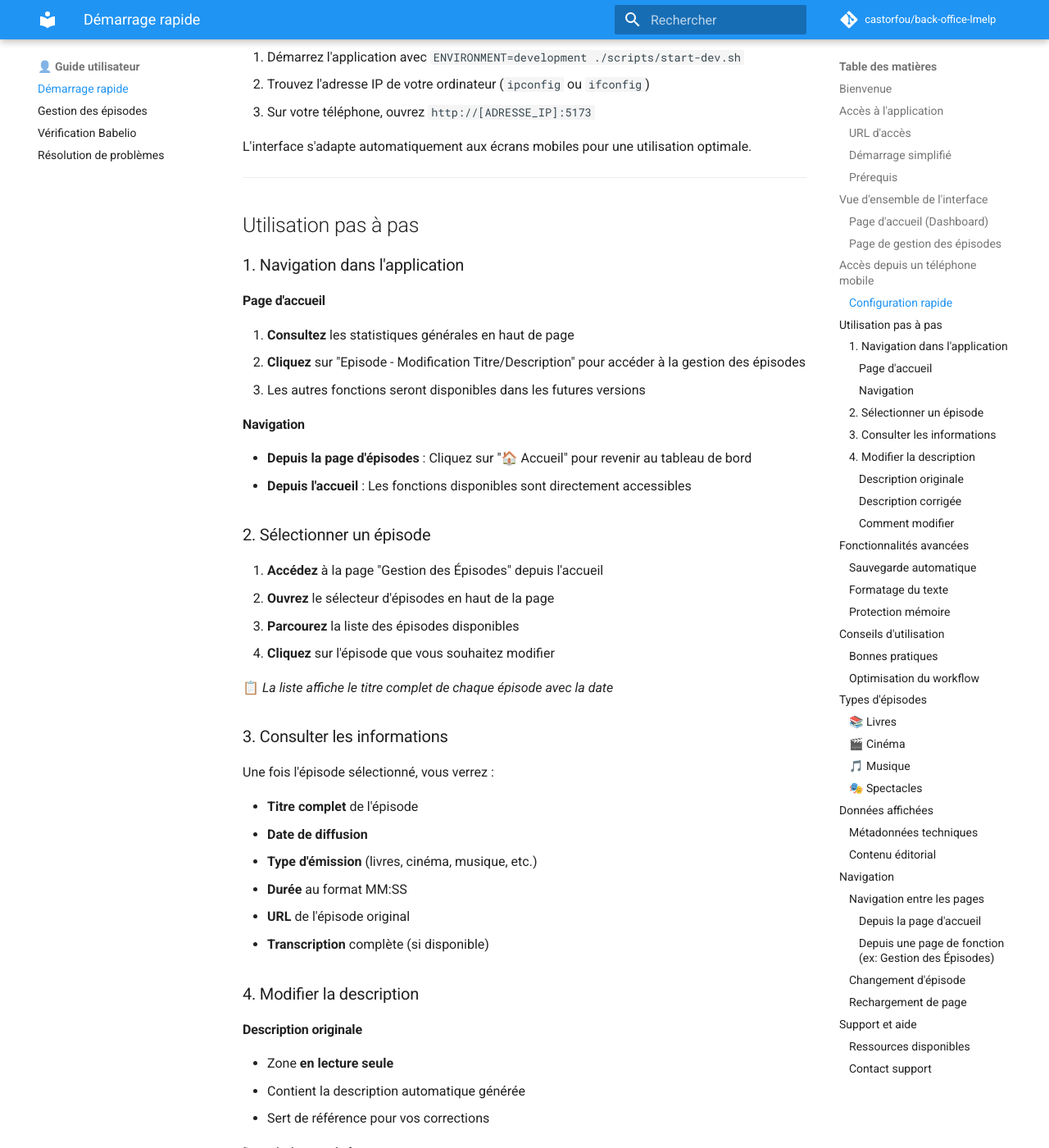
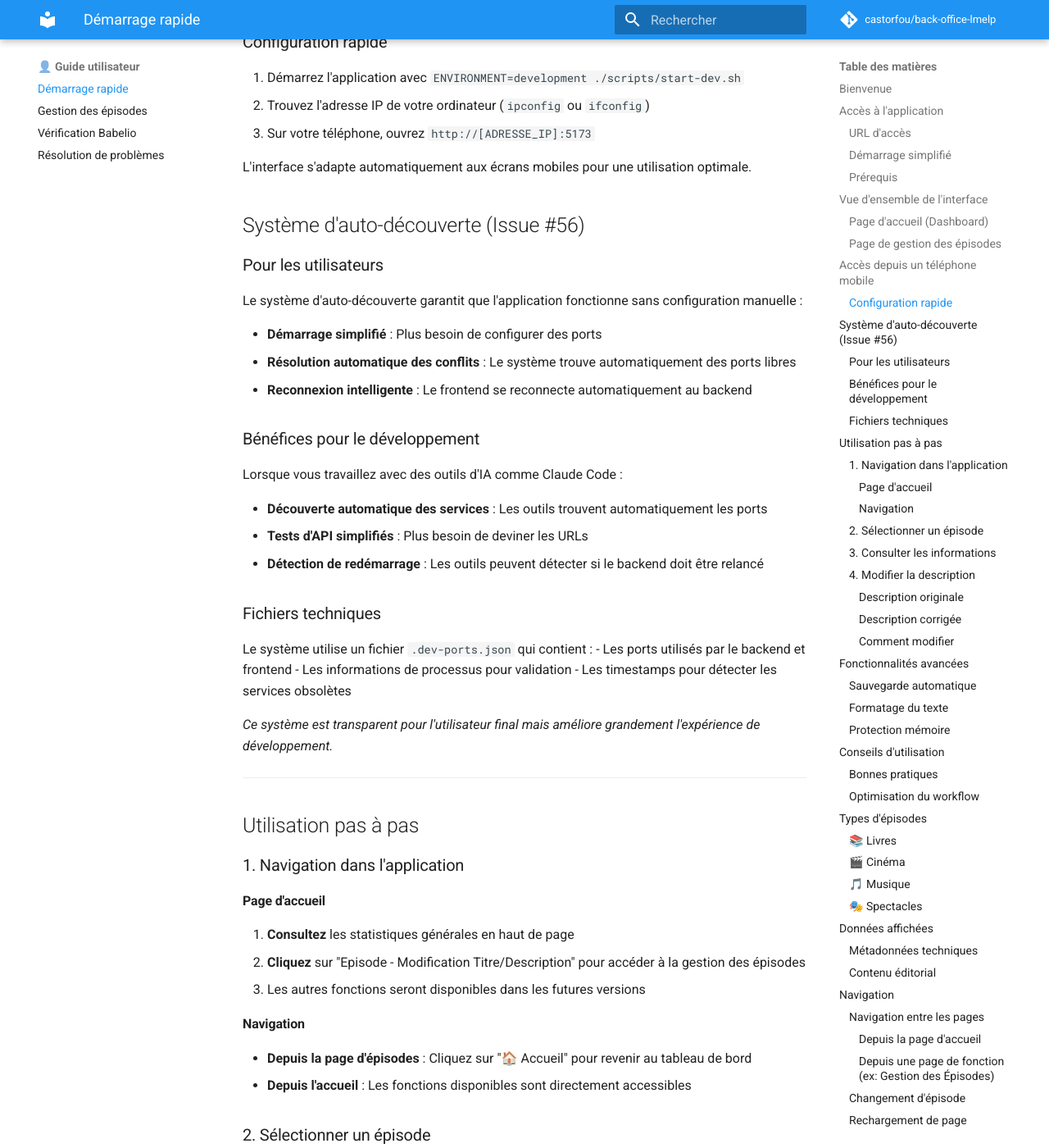
Before and after one commit to castorfou/back-office-lmelp, an MkDocs documentation site: the page built from docs/user/README.md, in a window 1280 px wide and 1400 px high, scrolled down 2232 px. Shown: the whole window at 82% size. Built offline with MkDocs 1.6.1 and Material for MkDocs 9.7.7, drawn with Linux system fonts in a browser that asks for light colours; comment, search, counter and statistics services are not loaded; some of the changed text lies outside the part shown.

Commit message:
port disco

````diff
--- a/docs/user/README.md
+++ b/docs/user/README.md
@@ -13,10 +13,11 @@ L'application est accessible via le frontend sur le port standard :
 http://localhost:5173
 ```
 
-Le backend utilise maintenant une **sélection automatique de port** pour éviter les conflits :
+Le backend utilise maintenant un **système d'auto-découverte unifié** pour éviter les conflits :
 - **Port par défaut** : 54321 (si disponible)
 - **Ports alternatifs** : 54322-54350 (sélection automatique si 54321 occupé)
 - **Découverte automatique** : Le frontend trouve automatiquement le bon port
+- **Support pour Claude Code** : Scripts d'auto-découverte pour les outils d'IA
 
 ### Démarrage simplifié
 
@@ -92,6 +93,33 @@ Pour accéder à l'application depuis votre téléphone ou tablette, consultez l
 3. Sur votre téléphone, ouvrez `http://[ADRESSE_IP]:5173`
 
 L'interface s'adapte automatiquement aux écrans mobiles pour une utilisation optimale.
+
+## Système d'auto-découverte (Issue #56)
+
+### Pour les utilisateurs
+
+Le système d'auto-découverte garantit que l'application fonctionne sans configuration manuelle :
+
+- **Démarrage simplifié** : Plus besoin de configurer des ports
+- **Résolution automatique des conflits** : Le système trouve automatiquement des ports libres
+- **Reconnexion intelligente** : Le frontend se reconnecte automatiquement au backend
+
+### Bénéfices pour le développement
+
+Lorsque vous travaillez avec des outils d'IA comme Claude Code :
+
+- **Découverte automatique des services** : Les outils trouvent automatiquement les ports
+- **Tests d'API simplifiés** : Plus besoin de deviner les URLs
+- **Détection de redémarrage** : Les outils peuvent détecter si le backend doit être relancé
+
+### Fichiers techniques
+
+Le système utilise un fichier `.dev-ports.json` qui contient :
+- Les ports utilisés par le backend et frontend
+- Les informations de processus pour validation
+- Les timestamps pour détecter les services obsolètes
+
+*Ce système est transparent pour l'utilisateur final mais améliore grandement l'expérience de développement.*
 
 ---
 
````
